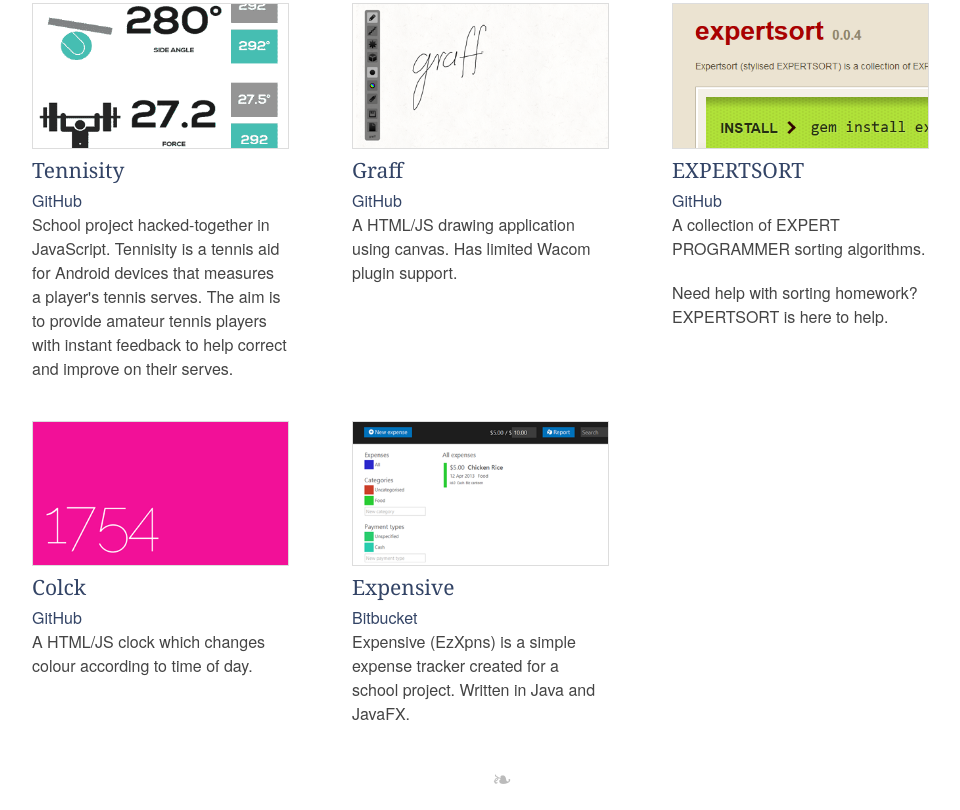
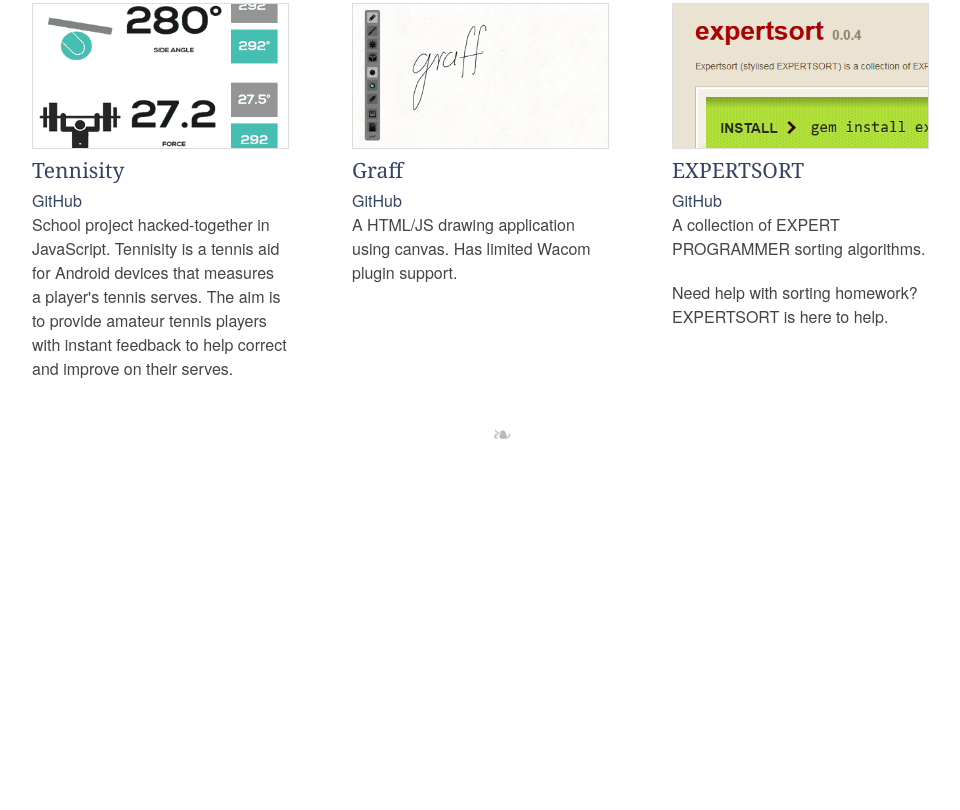
Before and after one commit to gyng/gyng.github.io, a plain HTML site: page index.html in a window 1280 px wide. Shown: the part 2328-3138 px from the top of the page, without its empty margins (138-1098 px from the left). After the commit the page ends 2793 px from the top, so only its background shows below. Drawn offline with Linux system fonts and the light colour scheme.

Commit message:
Remove colck and expensive

```diff
--- a/index.html
+++ b/index.html
@@ -212,26 +212,6 @@
   <a href="https://github.com/gyng/expertsort">GitHub</a>
 
     <p>A collection of EXPERT PROGRAMMER sorting algorithms.</p><p>Need help with sorting homework? EXPERTSORT is here to help.</p>
-  </section></div><div class='row'>
-  <section class="one-third column project alpha">
-    <a href="http://gyng.github.io/Colck">
-      <img class="project-image" src="images/colck.png">
-      <h4>Colck</h4>
-    </a>
-
-  <a href="https://github.com/gyng/Colck">GitHub</a>
-
-    <p>A HTML/JS clock which changes colour according to time of day.</p>
-  </section>
-  <section class="one-third column project {{alpha_omega_modifier}}">
-    <a href="https://gyng.github.io/expensive-landing">
-      <img class="project-image" src="images/expensive.png">
-      <h4>Expensive</h4>
-    </a>
-
-  <a href="https://bitbucket.org/w11-1j/ezxpns">Bitbucket</a>
-
-    <p>Expensive (EzXpns) is a simple expense tracker created for a school project. Written in Java and JavaFX.</p>
   </section></div>
 
     </section>
```
Also changed, not shown: images/colck.png (deleted), images/expensive.png (deleted), manifest.json.
